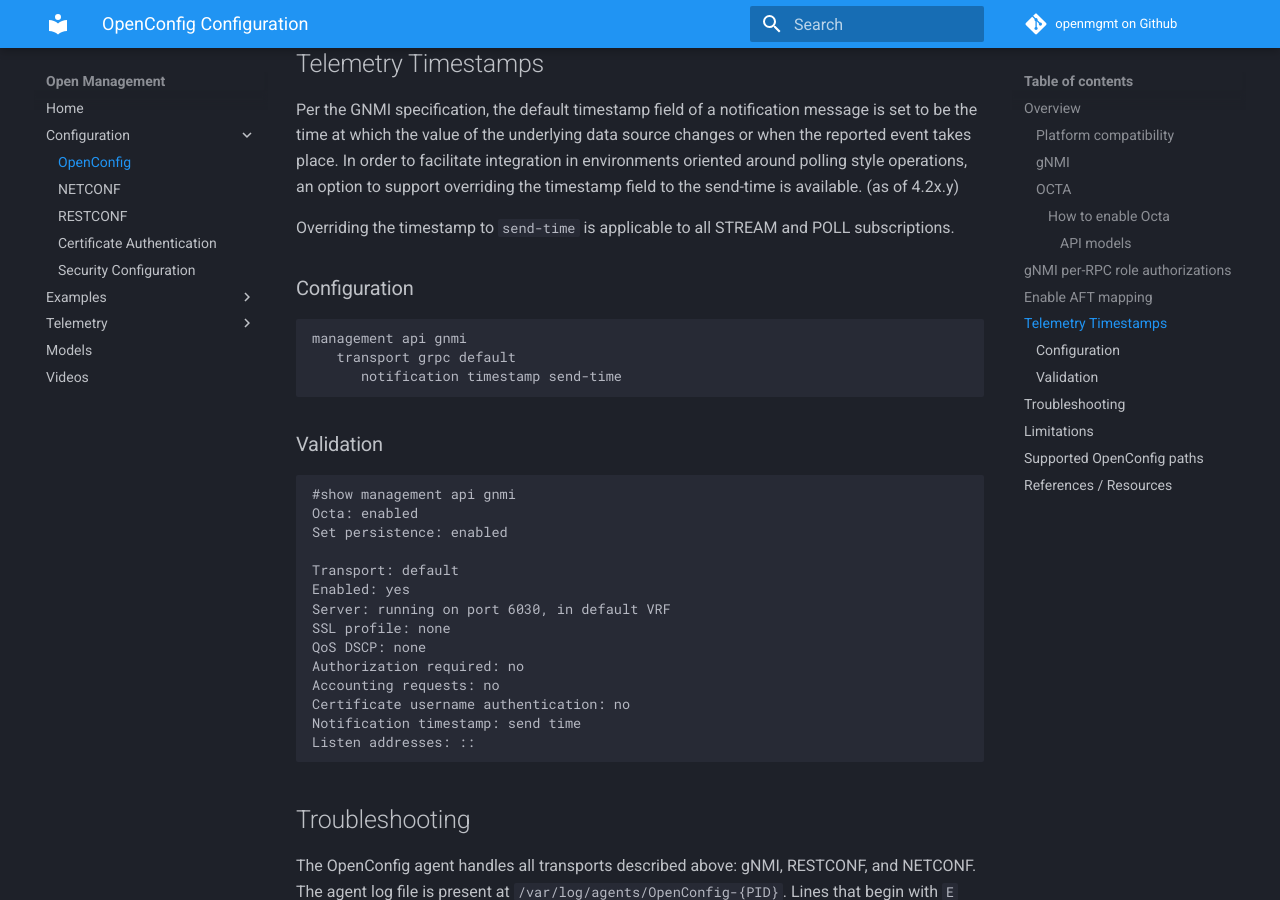
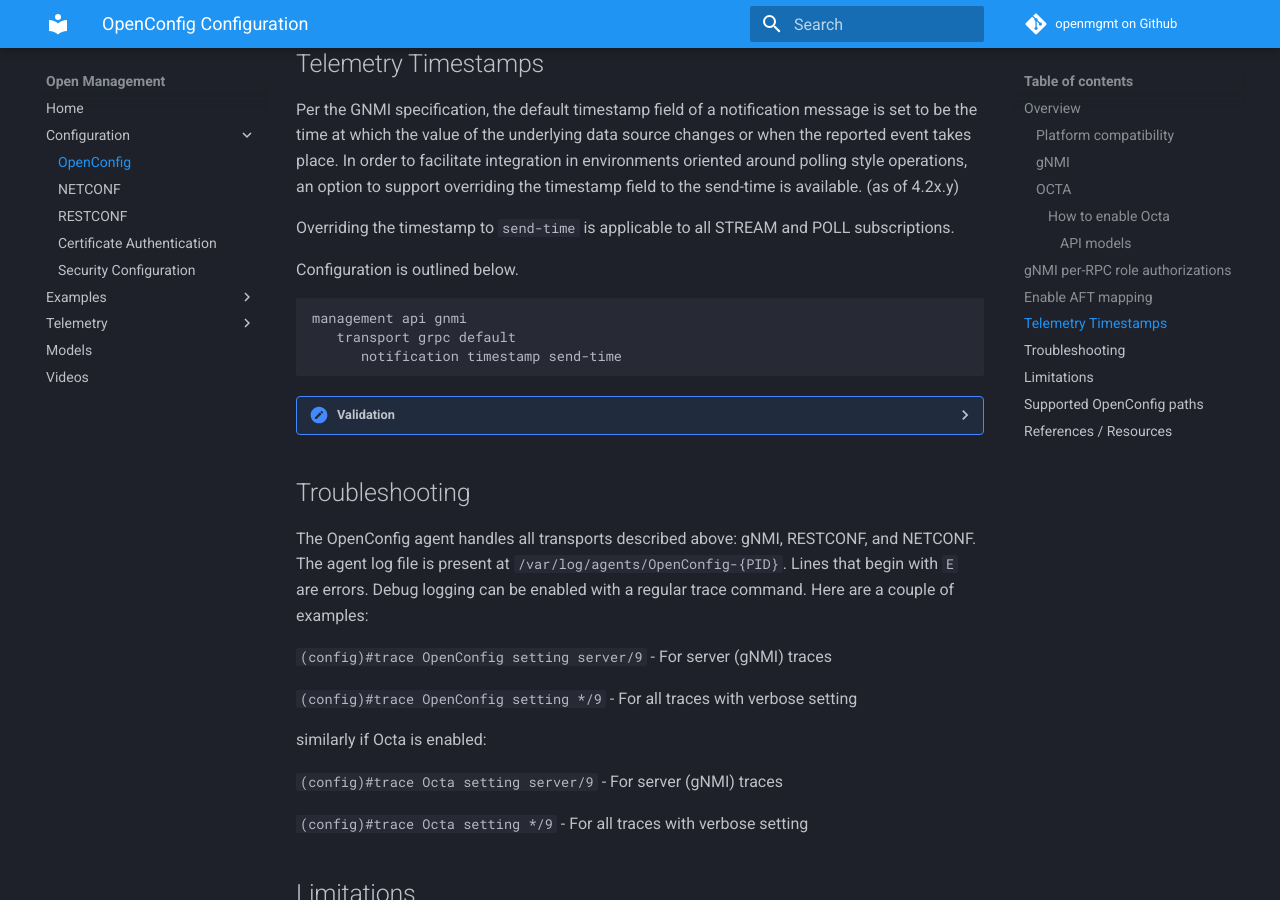
Before and after one commit to aristanetworks/openmgmt, an MkDocs documentation site: the page built from docs/configuration/openconfig.md, in a window 1280 px wide and 900 px high, scrolled down 3807 px. Built offline with MkDocs 1.6.1 and Material for MkDocs 9.7.7, drawn with Linux system fonts in a browser that asks for light colours; comment, search, counter and statistics services are not loaded.

Commit message:
misc. cleanup for timestamps

````diff
--- a/docs/configuration/openconfig.md
+++ b/docs/configuration/openconfig.md
@@ -195,7 +195,7 @@
 
 Overriding the timestamp to `send-time` is applicable to all STREAM and POLL subscriptions.
 
-### Configuration
+Configuration is outlined below.
 
 ```text
 management api gnmi
@@ -203,7 +203,8 @@
       notification timestamp send-time
 ```
 
-### Validation
+<details><summary>Validation</summary>
+<p>
 
 ```text
 #show management api gnmi
@@ -221,6 +222,9 @@
 Notification timestamp: send time
 Listen addresses: ::
 ```
+
+</p>
+</details>
 
 ## Troubleshooting
 
````
